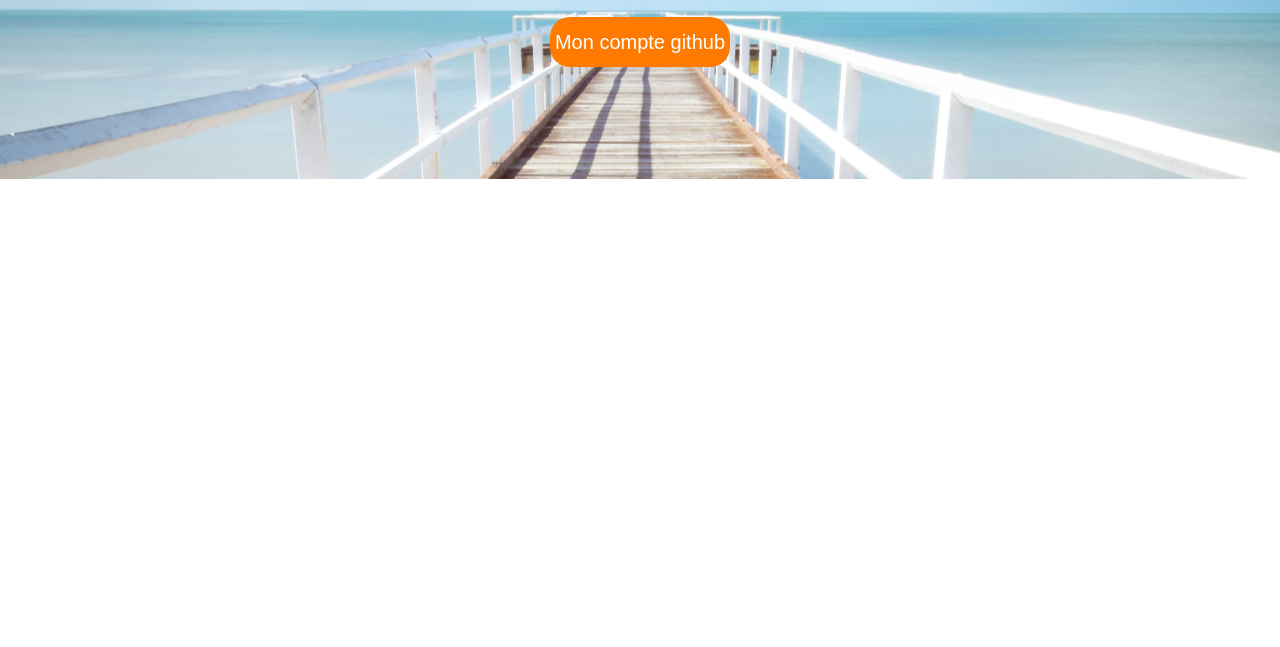
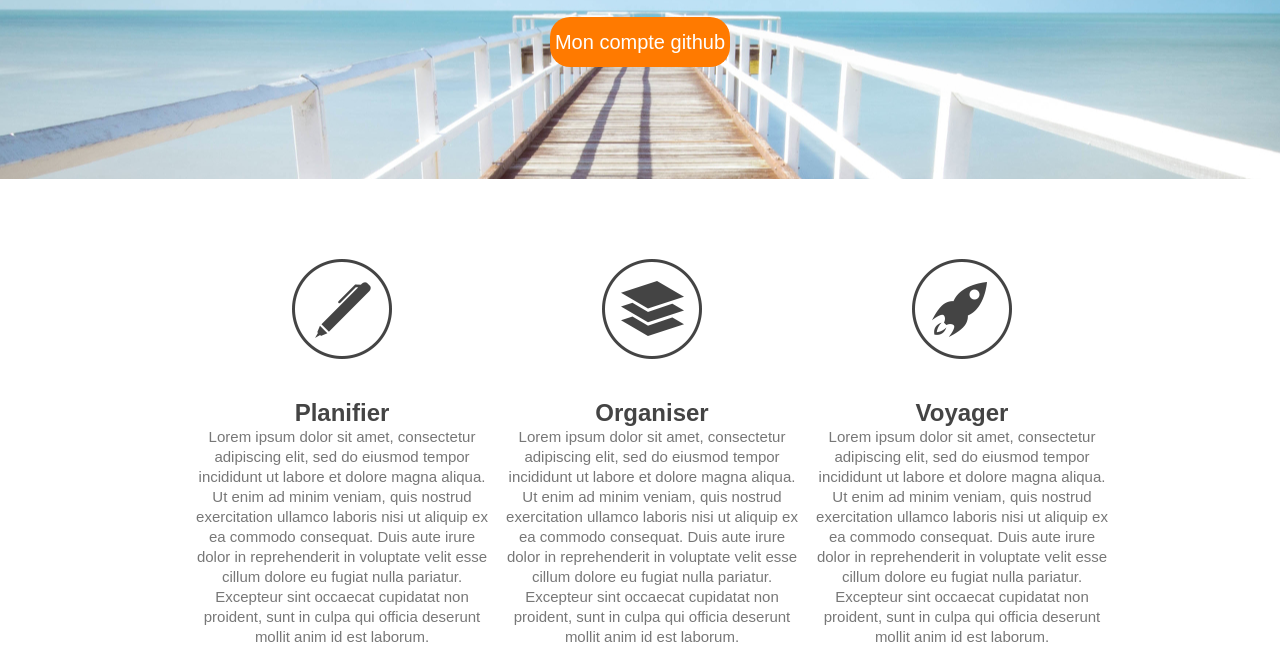
Before and after one commit to JonathanMutalaMutala/Agence-de-voyage, a plain HTML site: page index.html in a window 1280 px wide. Shown: the part 441-1088 px from the top of the page. Before the commit the page ends 800 px from the top, so only its background shows below. Drawn offline with Linux system fonts and the light colour scheme.

Commit message:
travail sur la parties steps

```diff
--- a/index.html
+++ b/index.html
@@ -2,6 +2,7 @@
 <html>
 
 <head>
+    <meta charset="utf-8">
     <link href="styles.css" rel="stylesheet">
     <title>Agence de Voyage</title>
 
@@ -31,6 +32,43 @@
         </div>
     </section>
     <section id="steps">
+        <ul>
+            <div id="stepsAllign">
+            <li id ="step-1">
+                <h4>Planifier</h4>
+                <p>
+                    Lorem ipsum dolor sit amet, consectetur adipiscing elit,
+                    sed do eiusmod tempor incididunt ut labore et dolore magna aliqua.
+                    Ut enim ad minim veniam, quis nostrud exercitation ullamco laboris nisi ut aliquip ex ea
+                    commodo consequat. Duis aute irure dolor in reprehenderit in voluptate
+                    velit esse cillum dolore eu fugiat nulla pariatur. Excepteur sint occaecat cupidatat non proident,
+                    sunt in culpa qui officia deserunt mollit anim id est laborum.
+                </p>
+            </li>
+            <li id ="step-2">
+                <h4>Organiser</h4>
+                <p>
+                    Lorem ipsum dolor sit amet, consectetur adipiscing elit,
+                    sed do eiusmod tempor incididunt ut labore et dolore magna aliqua.
+                    Ut enim ad minim veniam, quis nostrud exercitation ullamco laboris nisi ut aliquip ex ea
+                    commodo consequat. Duis aute irure dolor in reprehenderit in voluptate
+                    velit esse cillum dolore eu fugiat nulla pariatur. Excepteur sint occaecat cupidatat non proident,
+                    sunt in culpa qui officia deserunt mollit anim id est laborum.
+                </p>
+            </li>
+            <li id ="step-3">
+                <h4>Voyager</h4>
+                <p>
+                    Lorem ipsum dolor sit amet, consectetur adipiscing elit,
+                    sed do eiusmod tempor incididunt ut labore et dolore magna aliqua.
+                    Ut enim ad minim veniam, quis nostrud exercitation ullamco laboris nisi ut aliquip ex ea
+                    commodo consequat. Duis aute irure dolor in reprehenderit in voluptate
+                    velit esse cillum dolore eu fugiat nulla pariatur. Excepteur sint occaecat cupidatat non proident,
+                    sunt in culpa qui officia deserunt mollit anim id est laborum.
+                </p>
+            </li>
+        </div>
+        </ul>
     </section>
     <section id="possibilities">
     </section>
--- a/styles.css
+++ b/styles.css
@@ -17,6 +17,15 @@ h1
 h2{
     color : #444;
     font-size: 55px;
+}
+h4{
+    font-size: 24px;
+    color: #444;
+
+}
+p{
+    line-height: 20px;
+    color : #777 ;
 }
 .pointOrange{    /* Mon point orange de mon entete*/
     color : #ff7a00;
@@ -85,6 +94,48 @@ header nav ul li a {
     line-height: 50px;
     text-align: center;
     border-radius: 20px;
+}
 
+/* STEPS */
+
+#steps ul
+{
+    margin : 80px 0 ;
+}
+#steps ul li
+{
+    width: 300px;
+    float: left;
+    padding-top: 140px;
+    text-align: center;
+    margin-right: 10px;
 
 }
+#step h4
+{
+    text-transform: uppercase;
+    margin-bottom: 20px;
+
+}
+#step p
+{
+    margin-bottom: 20px;
+}
+#step-1
+{
+    background: url('Images/24.2\ steps-icon-1.png.png') no-repeat top center;
+
+}
+#step-2
+{
+    background: url('Images/24.1\ steps-icon-2.png.png') no-repeat top center;
+}
+#step-3
+{
+    background: url('Images/24.3\ steps-icon-3.png.png') no-repeat top center;
+}
+#stepsAllign
+{
+    padding-left: 15%;
+    align-items: center;
+}
```
Also changed, not shown: Images/24.1 steps-icon-2.png.png (added), Images/24.2 steps-icon-1.png.png (added), Images/24.3 steps-icon-3.png.png (added).
